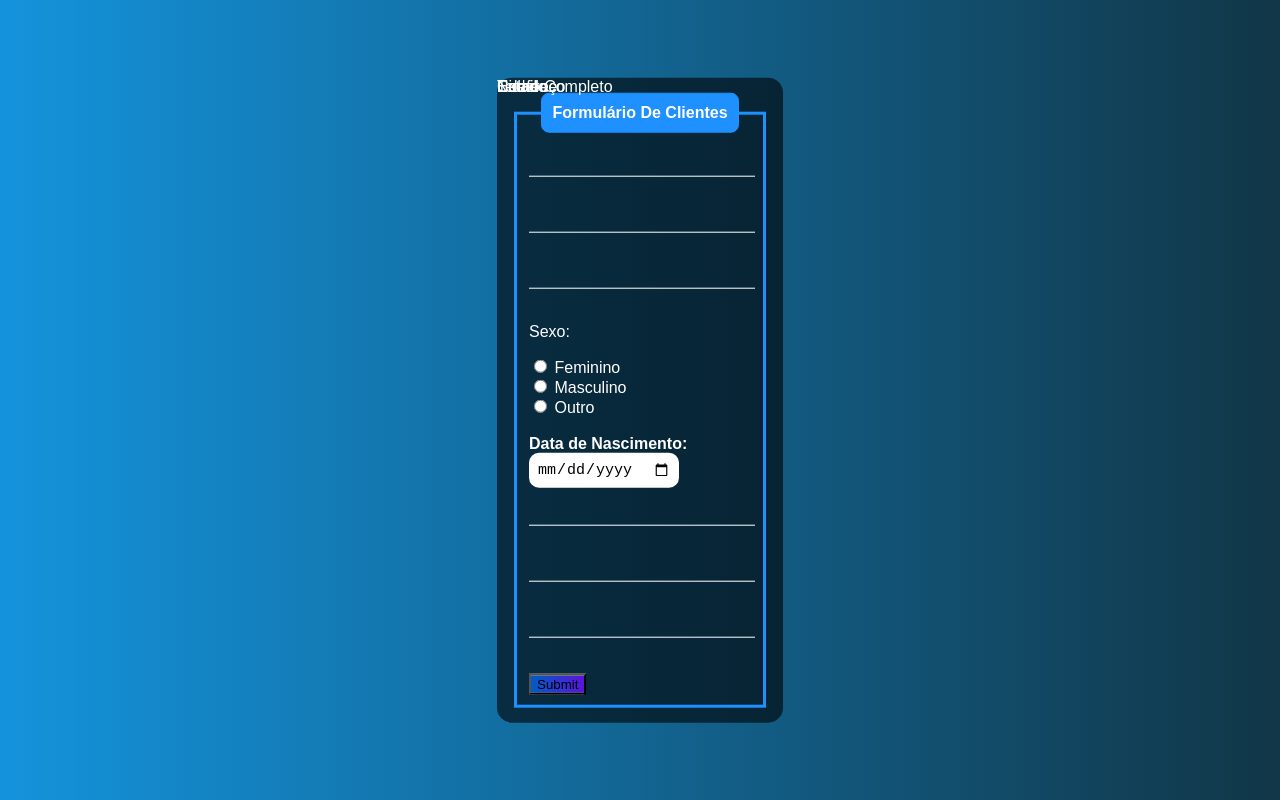
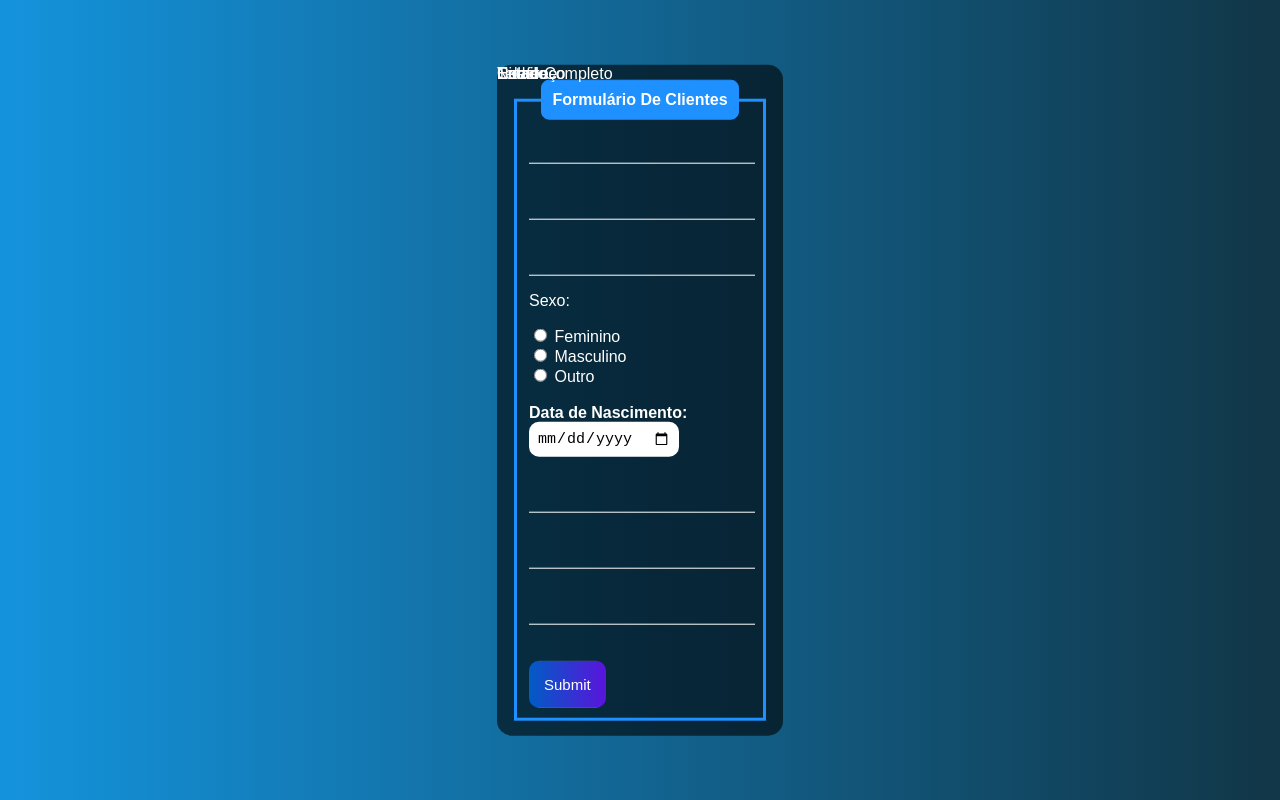
Before and after one commit to ThamySilva-08/formulario-4, a plain HTML site: page index.html in a window 1280 px wide. Drawn offline with Linux system fonts and the light colour scheme.

Commit message:
Add files via upload

```diff
--- a/index.html
+++ b/index.html
@@ -68,8 +68,16 @@
         #submit{
             background-image: linear-gradient(to right, rgb(0, 92, 197), rgb(90, 20, 220) );
             width: 100;
+            border: none;
+            padding: 15px;
+            color: white;
+            font-size: 15px;
+            cursor: pointer;
+            border-radius: 10px;
         }
-
+        #submit:hover{
+            background-image: linear-gradient(to right, rgb(0, 80, 172), rgb(80, 19, 195) );
+        }
     </style>
 
 </head>
@@ -93,7 +101,6 @@
                     <input type="tel" name="telefone" id="telefone" class="inputUser" required>
                     <label for="nome" class="labelInput">Telefone</label>
                 </div>
-                <br>
                 <p>Sexo:</p>
                 <input type="radio" id="feminino" name="genero" value="feminino" required>
                 <label for="feminino">Feminino</label>
@@ -106,7 +113,7 @@
                  <br><br>
                 <label for="data_nasc"><b>Data de Nascimento:</b></label>
                 <input type="date" name="data_nasc" id="data_nasc"required>
-               <br><br>
+               <br><br><br>
                 <div class="inputBox">
                     <input type="text" name="cidade" id="cidade" class="inputUser" required>
                     <label for="cidade" class="labelInput">Cidade</label>
```
